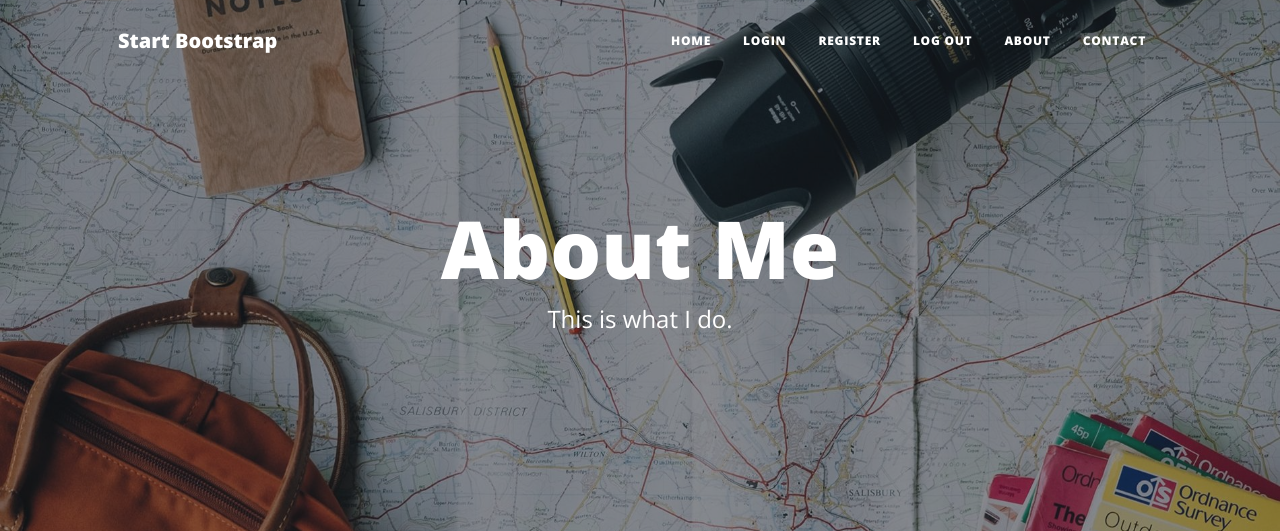
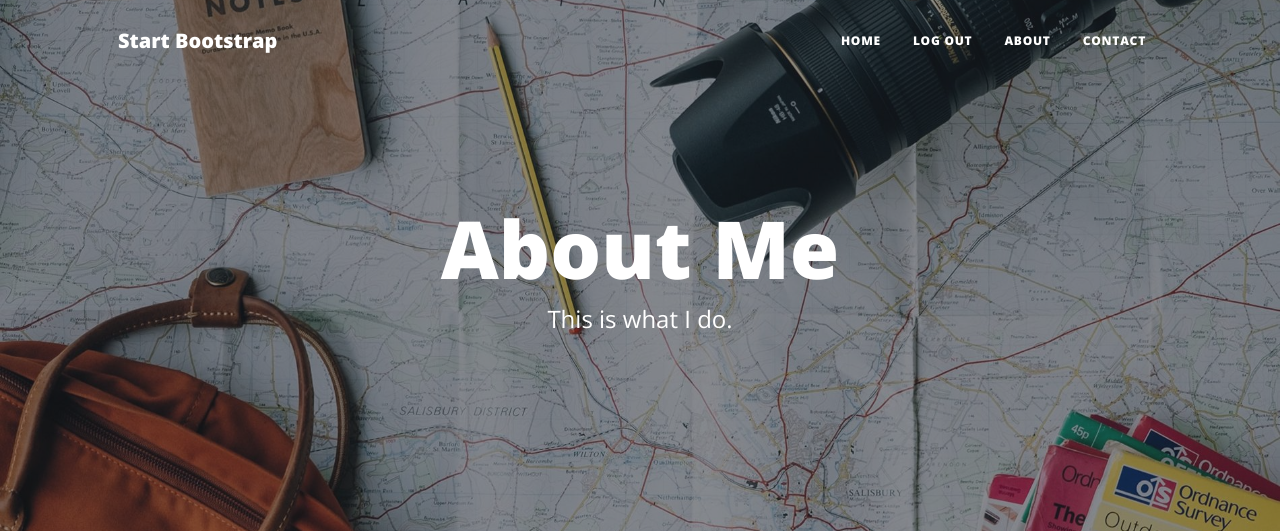
Before and after one commit to nicosantome/day69, a Flask app: page /about in a window 1280 px wide. Shown: the top 531 px of the page. Run offline with Flask 3, Linux system fonts and the light colour scheme; a user stored in the database is signed in; some libraries are stand-ins or nearby versions.

Commit message:
hide Login / Register from navbar when Login, not working

```diff
--- a/main.py
+++ b/main.py
@@ -98,7 +98,7 @@ def login():
             return redirect(url_for('login'))
 
     else:
-        return render_template("login.html", form=login_form)
+        return render_template("login.html", form=login_form, current_user=current_user)
 
 
 
@@ -111,7 +111,7 @@ def logout():
 def get_all_posts():
     result = db.session.execute(db.select(BlogPost))
     posts = result.scalars().all()
-    return render_template("index.html", all_posts=posts)
+    return render_template("index.html", all_posts=posts, current_user=current_user)
 
 
 # TODO: Allow logged-in users to comment on posts
--- a/templates/header.html
+++ b/templates/header.html
@@ -67,7 +67,16 @@
               >
             </li>
             <!-- TODO: Only show Login/Register if user is logged out. Otherwise show "Log Out" -->
-            <li class="nav-item">
+            {% if current_user.is_authenticated %}
+              <li class="nav-item">
+              <a
+                class="nav-link px-lg-3 py-3 py-lg-4"
+                href="{{ url_for('logout') }}"
+                >Log Out</a
+              >
+            </li>
+            {% elif not current_user.is_authenticated %}
+              <li class="nav-item">
               <a
                 class="nav-link px-lg-3 py-3 py-lg-4"
                 href="{{ url_for('login') }}"
@@ -81,13 +90,9 @@
                 >Register</a
               >
             </li>
-            <li class="nav-item">
-              <a
-                class="nav-link px-lg-3 py-3 py-lg-4"
-                href="{{ url_for('logout') }}"
-                >Log Out</a
-              >
-            </li>
+            {% endif %}
+
+
             <li class="nav-item">
               <a
                 class="nav-link px-lg-3 py-3 py-lg-4"
```
